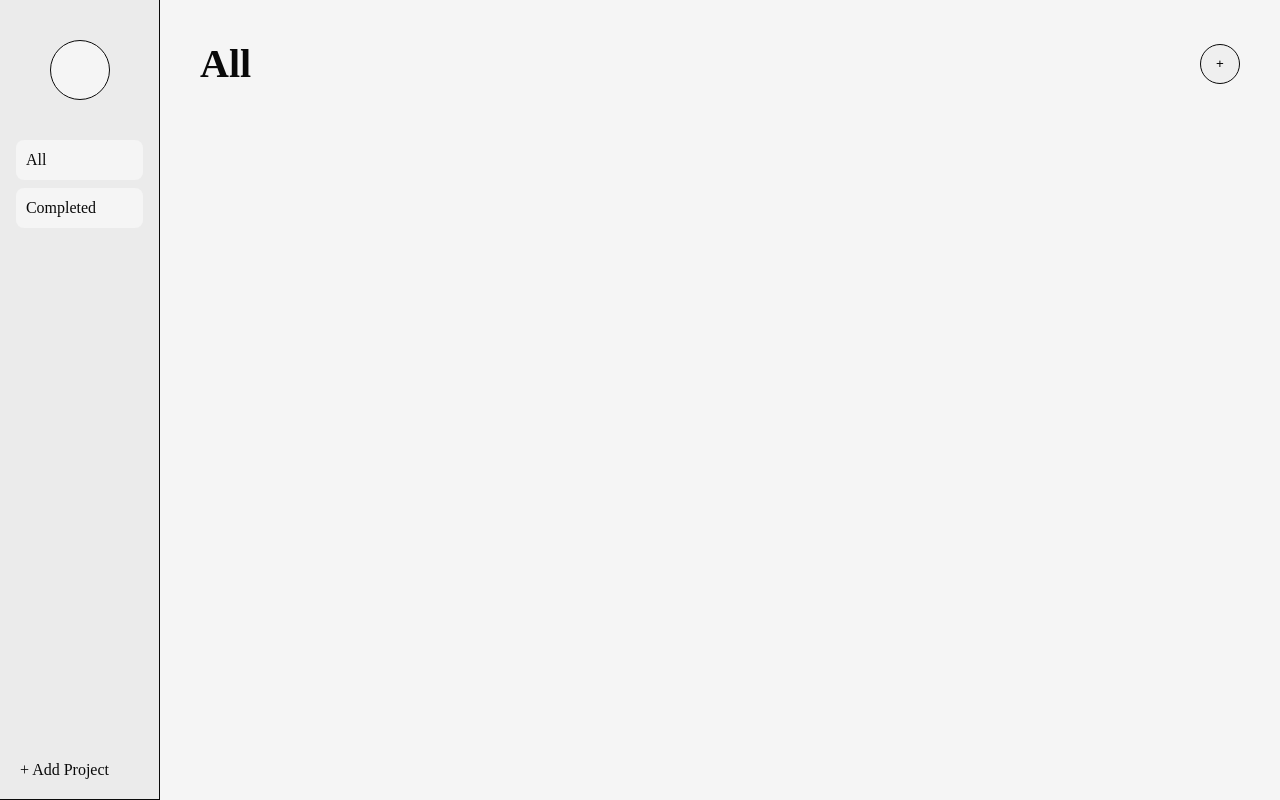
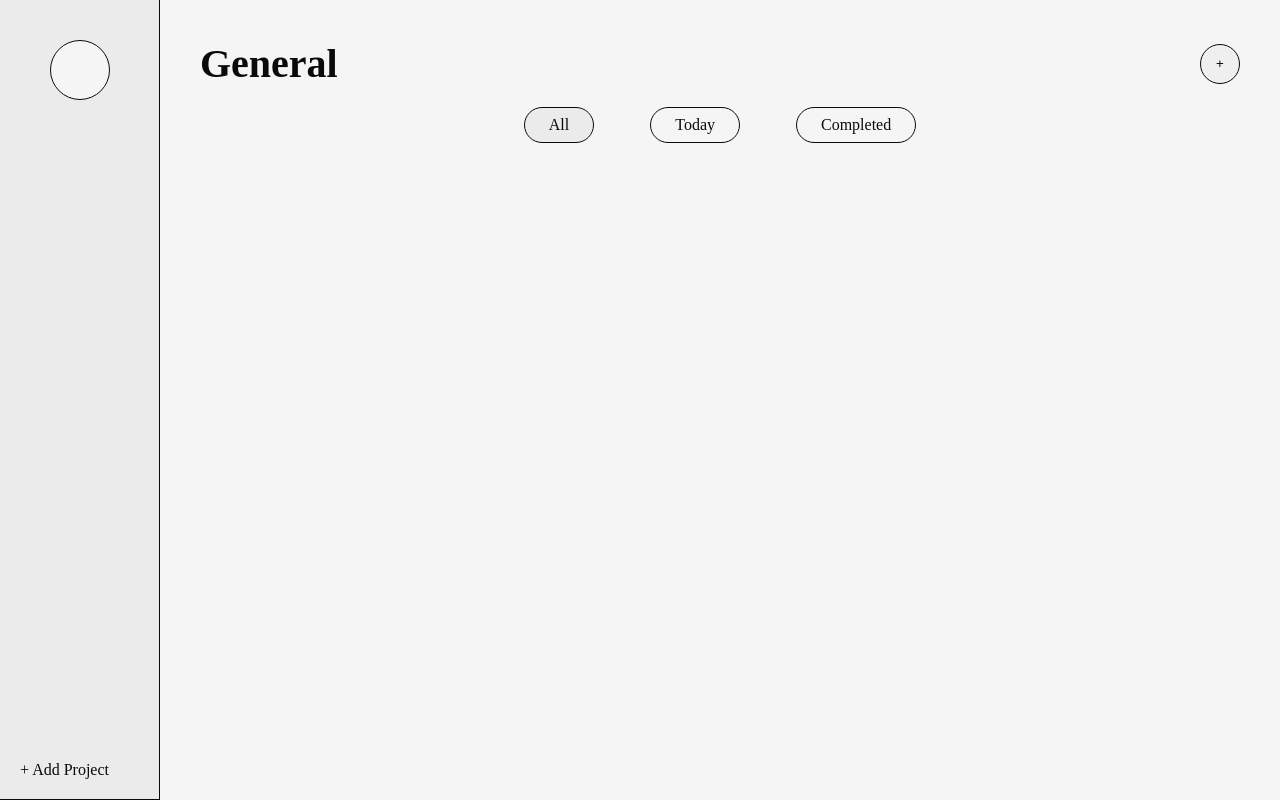
Before and after one commit to simone-gasparini-94/to-do-list, a website built with webpack: page src/template.html in a window 1280 px wide. Built offline with nearby package versions, Linux system fonts and the light colour scheme.

Commit message:
Move filters in main section

```diff
--- a/src/styles/styles.css
+++ b/src/styles/styles.css
@@ -47,27 +47,6 @@ body {
     background-color: var(--off-white);
 }
 
-.filter-container {
-    display: flex;
-    flex-direction: column;
-    width: 100%;
-    align-items: center;
-    gap: 8px;
-}
-
-.filter {
-    all: unset;
-    cursor: pointer;
-    width: 80%;
-    height: 40px;
-    border-radius: 8px;
-    background-color: var(--off-white);
-}
-
-.button-text {
-    padding: 0 10px;
-}
-
 .add-project {
     all: unset;
     cursor: pointer;
@@ -87,7 +66,7 @@ body {
     justify-content: space-between;
     width: 100%;
     align-items: center;
-    padding: 40px;
+    padding: 40px 40px 20px 40px;
 }
 
 .project-title {
@@ -100,6 +79,27 @@ body {
     height: 40px;
     border-radius: 50%;
     border: 0.4px solid var(--off-black);
+}
+
+.filter-container {
+    display: flex;
+    justify-content: center;
+    align-items: center;
+    gap: 56px;
+    padding: 0 40px;
+}
+
+.filter {
+    all: unset;
+    cursor: pointer;
+    padding: 8px 24px;
+    border: 0.4px solid var(--off-black);
+    border-radius: 24px;
+    background-color: var(--off-white);
+}
+
+#all {
+    background-color: var(--light-grey);
 }
 
 .task-container {
--- a/src/template.html
+++ b/src/template.html
@@ -9,14 +9,6 @@
     <section class="sidebar">
         <div class="sidebar-top-container">
             <div class="avatar"></div>
-            <div class="filter-container">
-                <button class="filter" id="all">
-                    <div class="button-text">All</div>
-                </button>
-                <button class="filter" id="completed">
-                    <div class="button-text">Completed</div>
-                </button>
-            </div>
         </div>
         <div class="sidebar-bottom-container">
             <button class="add-project">+ Add Project</button>
@@ -24,8 +16,19 @@
     </section>
     <section class="main">
         <div class="top-section">
-            <h1 class="project-title">All</h1>
+            <h1 class="project-title">General</h1>
             <button class="add-task">+</button>
+        </div>
+        <div class="filter-container">
+            <button class="filter" id="all">
+                <div class="button-text">All</div>
+            </button>
+            <button class="filter" id="today">
+                <div class="button-text">Today</div>
+            </button>
+            <button class="filter" id="completed">
+                <div class="button-text">Completed</div>
+            </button>
         </div>
         <div class="task-container"></div>
     </section>
```
